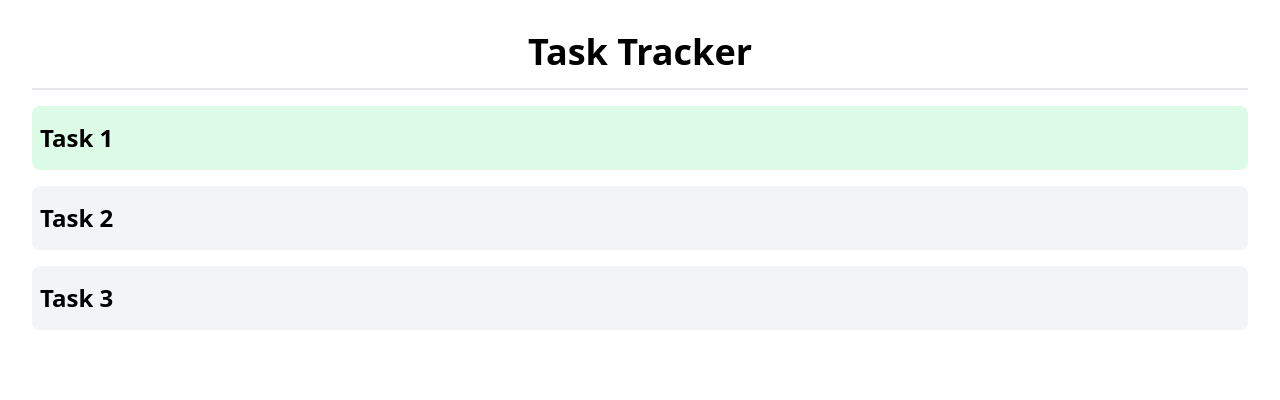
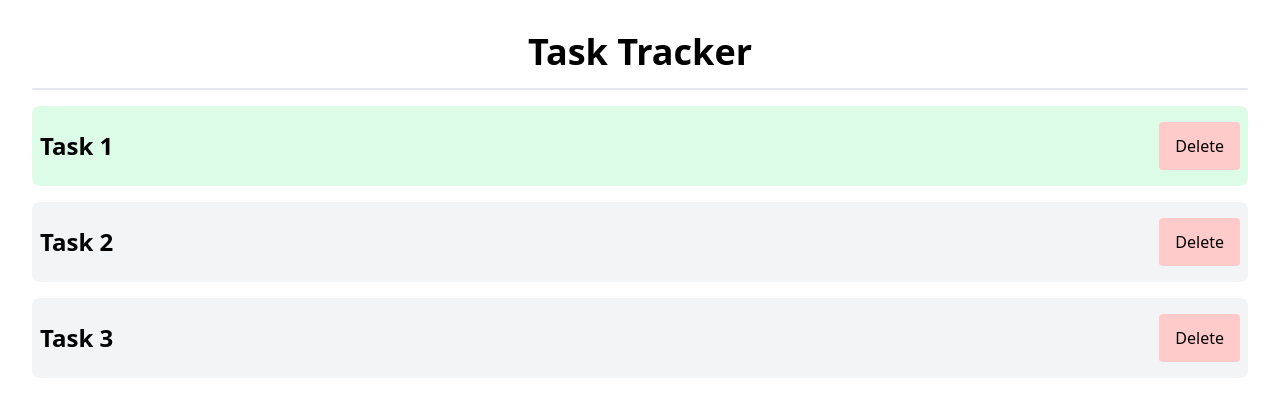
Before and after one commit to pixelzee3/vue-task-tracker, a Vue app: page / in a window 1280 px wide. Shown: the top 400 px of the page. Built offline with nearby package versions, Linux system fonts and the light colour scheme.

Commit message:
Adjust styling.

```diff
--- a/src/TaskList.vue
+++ b/src/TaskList.vue
@@ -13,10 +13,14 @@ const props = defineProps({
     <div
       v-for="task in props.tasks"
       :key="task.id"
-      class="mt-4 rounded-lg px-2 py-4 first:mt-0"
-      :class="{ 'bg-green-100': task.completed, 'bg-gray-100': !task.completed }"
+      class="mt-4 flex justify-between rounded-lg px-2 py-4 first:mt-0"
+      :class="{
+        'bg-green-100': task.completed,
+        'bg-gray-100': !task.completed,
+      }"
     >
-      <h2 class="text-2xl font-semibold">{{ task.title }}</h2>
+      <h2 class="my-2 text-2xl font-semibold">{{ task.title }}</h2>
+      <button class="rounded bg-red-200 px-4">Delete</button>
     </div>
   </div>
 </template>
```
